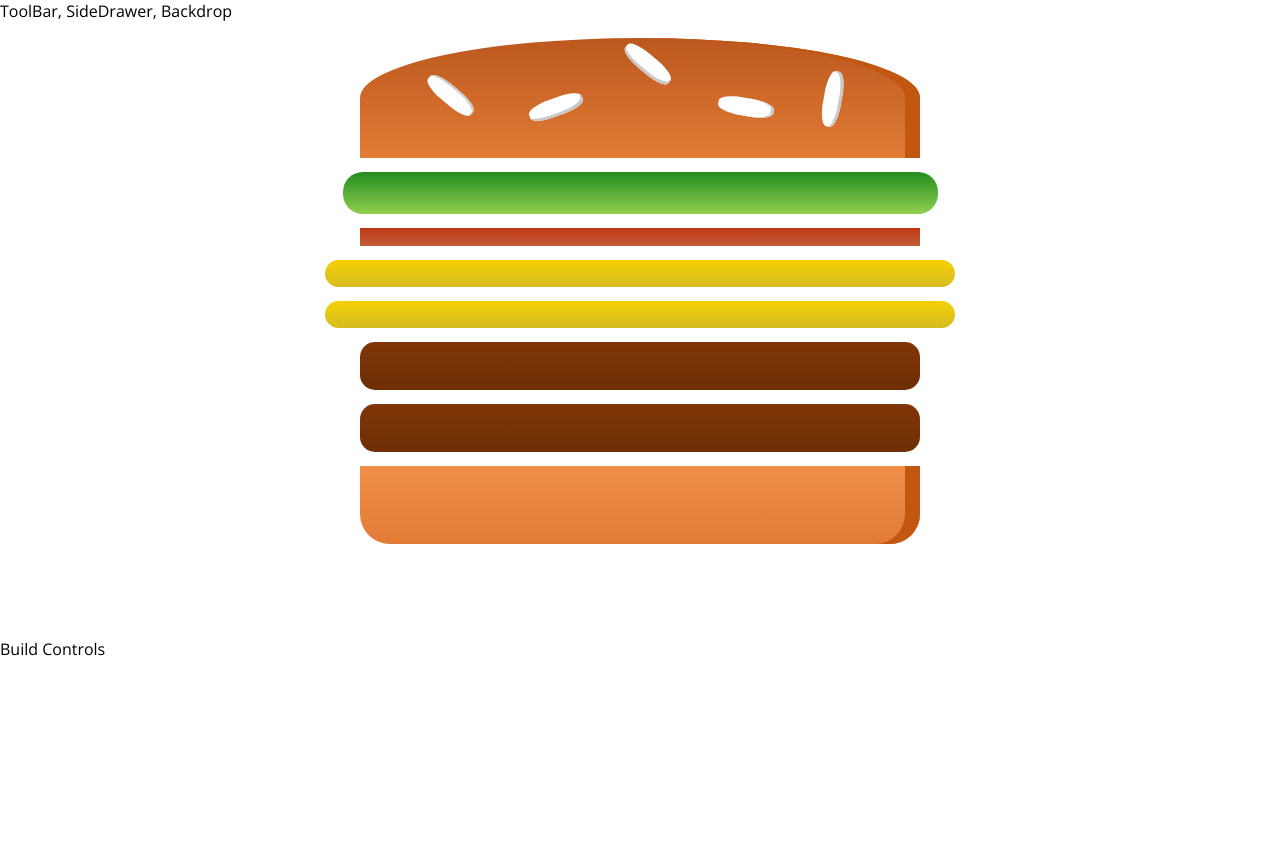
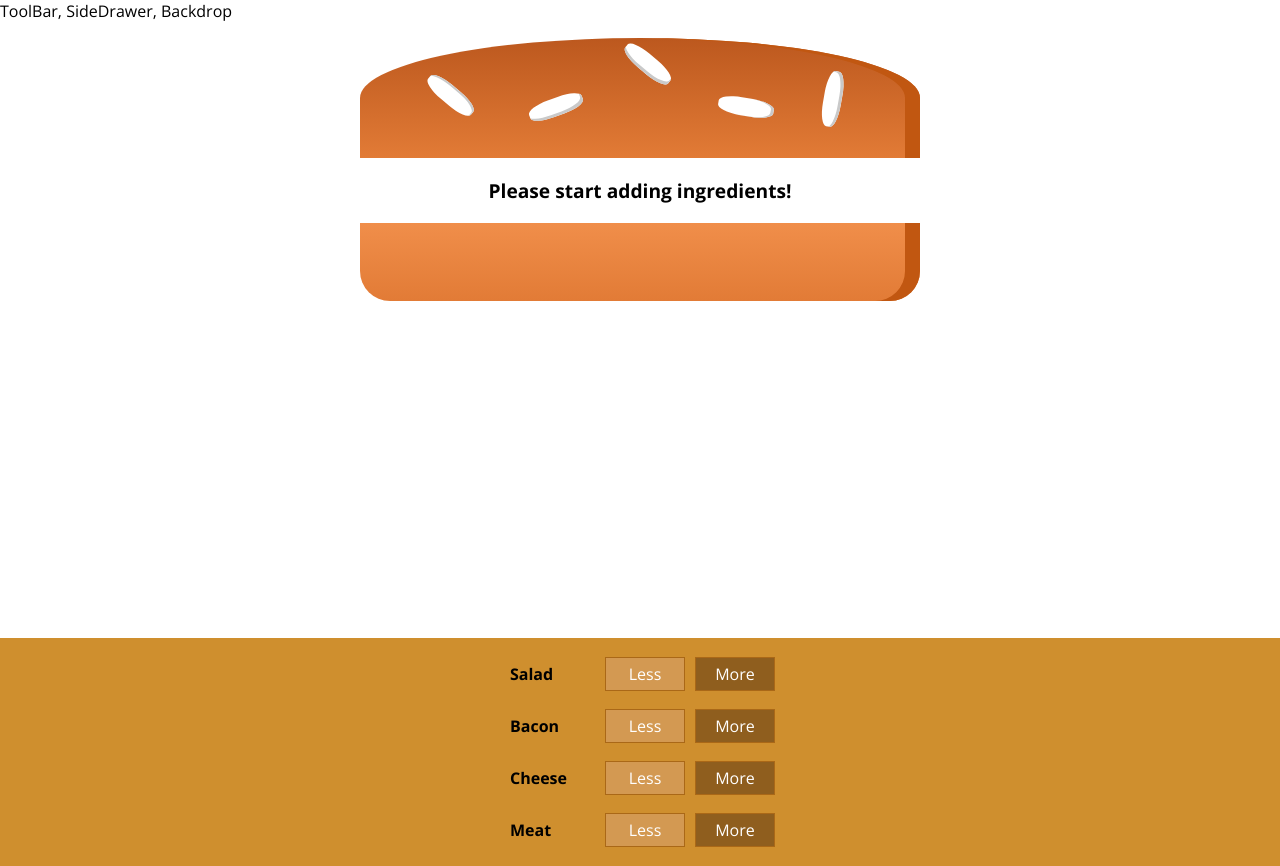
Before and after one commit to Kenokoz/my-burger, a React (Create React App) app: page / in a window 1280 px wide. Before the commit the page ends 800 px from the top, so only its background shows below. Built offline with nearby package versions, Linux system fonts and the light colour scheme.

Commit message:
Add the implementation of 'more' button

```diff
--- /dev/null
+++ b/src/components/Burger/BuildControls/BuildControl/BuildControl.css
@@ -0,0 +1,57 @@
+.BuildControl {
+    display: flex;
+    justify-content: space-between;
+    align-items: center;
+    margin: 5px 0;
+}
+
+.BuildControl button {
+    display: block;
+    font: inherit;
+    padding: 5px;
+    margin: 0 5px;
+    width: 80px;
+    border: 1px solid #AA6817;
+    cursor: pointer;
+    outline: none;
+}
+
+
+.BuildControl button:disabled {
+    background-color: #AC9980;
+    border: 1px solid #7E7365;
+    color: #ccc;
+    cursor: default;
+}
+
+.BuildControl button:hover:disabled {
+    background-color: #AC9980;
+    color: #ccc;
+    cursor: not-allowed;
+}
+
+.Label {
+    padding: 10px;
+    font-weight: bold;
+    width: 80px;
+}
+
+.BuildControl .Less {
+    background-color: #D39952;
+    color: white;
+}
+
+.BuildControl .More {
+    background-color: #8F5E1E;
+    color: white;
+}
+
+.BuildControl .Less:hover, .BuildControl .Less:active {
+    background-color: #DAA972;
+    color: white;
+}
+
+.BuildControl .More:hover,.BuildControl .More:active {
+    background-color: #99703F;
+    color: white;
+}
--- /dev/null
+++ b/src/components/Burger/BuildControls/BuildControl/BuildControl.js
@@ -0,0 +1,16 @@
+import React from 'react';
+import './BuildControl.css';
+
+const buildControl = props => {
+  return (
+    <div className="BuildControl">
+      <div className="Label">{props.label}</div>
+      <button className="Less">Less</button>
+      <button className="More" onClick={props.added}>
+        More
+      </button>
+    </div>
+  );
+};
+
+export default buildControl;
--- /dev/null
+++ b/src/components/Burger/BuildControls/BuildControls.css
@@ -0,0 +1,51 @@
+.BuildControls {
+    width: 100%;
+    background-color: #CF8F2E;
+    display: flex;
+    flex-flow: column;
+    align-items: center;
+    box-shadow: 0 2px 1px #ccc;
+    margin: auto;
+    padding: 10px 0;
+}
+
+.OrderButton {
+    background-color: #DAD735;
+    outline: none;
+    cursor: pointer;
+    border: 1px solid #966909;
+    color: #966909;
+    font-family: inherit;
+    font-size: 1.2em;
+    padding: 15px 30px;
+    box-shadow: 2px 2px 2px #966909;
+}
+
+.OrderButton:hover, .OrderButton:active {
+    background-color: #A0DB41;
+    border: 1px solid #966909;
+    color: #966909;
+}
+
+.OrderButton:disabled {
+    background-color: #C7C6C6;
+    cursor: not-allowed;
+    border: 1px solid #ccc;
+    color: #888888;
+}
+
+.OrderButton:not(:disabled) {
+    animation: enable 0.3s linear;
+}
+
+@keyframes enable {
+    0% {
+        transform: scale(1);
+    }
+    60% {
+        transform: scale(1.1);
+    }
+    100% {
+        transform: scale(1);
+    }
+}
--- /dev/null
+++ b/src/components/Burger/BuildControls/BuildControls.js
@@ -0,0 +1,26 @@
+import React from 'react';
+import BuildControl from './BuildControl/BuildControl';
+import './BuildControls.css';
+
+const controls = [
+  { label: 'Salad', type: 'salad' },
+  { label: 'Bacon', type: 'bacon' },
+  { label: 'Cheese', type: 'cheese' },
+  { label: 'Meat', type: 'meat' },
+];
+
+const buildControls = props => {
+  return (
+    <div className="BuildControls">
+      {controls.map(c => (
+        <BuildControl
+          key={c.label}
+          label={c.label}
+          added={() => props.ingredientAdded(c.type)}
+        />
+      ))}
+    </div>
+  );
+};
+
+export default buildControls;
--- a/src/components/Burger/Burger.js
+++ b/src/components/Burger/Burger.js
@@ -3,12 +3,19 @@
 import BurgerIngredient from './BurgerIngredient/BurgerIngredient'
 
 const burger = (props) => {
-  const transformedIngredients = Object.keys(props.ingredients)
+  let transformedIngredients = Object.keys(props.ingredients)
     .map(igKey => {
       return [...Array(props.ingredients[igKey])].map((_, i) => {
         return <BurgerIngredient key={igKey + i} type={igKey} />
       });
-    });
+    })
+    .reduce((arr, el) => {
+      return arr.concat(el);
+    }, []);
+
+  if (transformedIngredients.length === 0) {
+    transformedIngredients = <p>Please start adding ingredients!</p>
+  }
 
   return (
     <div className="Burger">
--- a/src/components/Burger/BurgerIngredient/BurgerIngredient.js
+++ b/src/components/Burger/BurgerIngredient/BurgerIngredient.js
@@ -1,4 +1,4 @@
-import React, {Component} from 'react';
+import React, { Component } from 'react';
 import PropTypes from 'prop-types';
 import './BurgerIngredient.css';
 
@@ -36,10 +36,10 @@
 
     return ingredient;
   }
-};
+}
 
 BurgerIngredient.propTypes = {
-  type: PropTypes.string.isRequired
+  type: PropTypes.string.isRequired,
 };
 
 export default BurgerIngredient;
--- a/src/containers/BurgerBuilder/BurgerBuilder.js
+++ b/src/containers/BurgerBuilder/BurgerBuilder.js
@@ -1,22 +1,46 @@
-import React, {Component} from 'react';
+import React, { Component } from 'react';
 import Aux from '../../hoc/AuxWrapper';
 import Burger from '../../components/Burger/Burger';
+import BuildControls from '../../components/Burger/BuildControls/BuildControls';
+
+const INGREDIENT_PRICES = {
+  salad: 0.5,
+  cheese: 0.4,
+  meat: 1.3,
+  bacon: 0.7,
+};
 
 class BurgerBuilder extends Component {
   state = {
     ingredients: {
-      salad: 1,
-      bacon: 1,
-      cheese: 2,
-      meat: 2
-    }
-  }
+      salad: 0,
+      bacon: 0,
+      cheese: 0,
+      meat: 0,
+    },
+    totalPrice: 4,
+  };
+
+  addIngredientHandler = type => {
+    const oldCount = this.state.ingredients[type];
+    const updatedCount = oldCount + 1;
+    const updatedIngredients = {
+      ...this.state.ingredients,
+    };
+    updatedIngredients[type] = updatedCount;
+    const priceAddition = INGREDIENT_PRICES[type];
+    const oldPrice = this.state.totalPrice;
+    const newPrice = oldPrice + priceAddition;
+    this.setState({ totalPrice: newPrice, ingredients: updatedIngredients });
+  };
+
+  removeIngredientsHandler = type => {};
 
   render() {
     return (
       <Aux>
         <Burger ingredients={this.state.ingredients} />
-        <div>Build Controls</div>
+        <BuildControls ingredientAdded={this.addIngredientHandler} />
       </Aux>
     );
   }
```
Also changed, not shown: src/components/Burger/Burger.css (indentation only).
